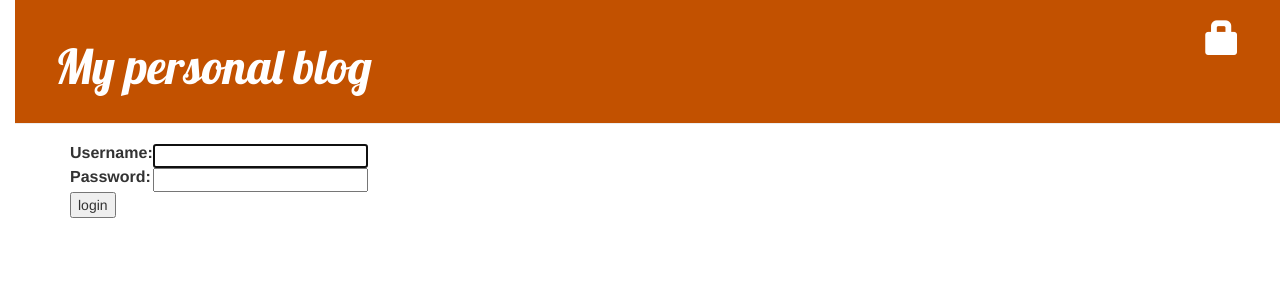
After one commit to ChanduSharma/new-django-blog, a Django app: page /accounts/login/ in a window 1280 px wide. The commit adds this page. Shown: the top 300 px of the page. Run offline with Django 3.2, Linux system fonts and the light colour scheme; some libraries are stand-ins or nearby versions.

Commit message:
login module

```diff
--- a/blog/templates/blog/base.html
+++ b/blog/templates/blog/base.html
@@ -11,6 +11,10 @@
         <div class="page-header">
             {% if user.is_authenticated %}
                 <a href="{% url 'post_new' %}" class="top-menu"><span class="glyphicon glyphicon-plus"></span></a>
+                <a href="{% url 'post_draft_list' %}" class="top-menu"><span class="glyphicon glyphicon-edit"></span></a>
+                <p class="top-menu">Hello {{ user.username }} <small>(<a href="{% url 'logout' %}">Log out</a>)</small></p>
+            {% else %}
+                <a href="{% url 'login' %}" class="top-menu"><span class="glyphicon glyphicon-lock"></span></a>
             {% endif %}
             <h1><a href="/">My personal blog</a></h1>
         </div>
--- a/blog/templates/blog/post_detail.html
+++ b/blog/templates/blog/post_detail.html
@@ -6,6 +6,9 @@
             <div class="date">
                 {{ post.published_date }}
             </div>
+        {% else %}
+            <a class="btn btn-default" href="{% url 'post_publish' pk=post.pk %}">Publish</a>
+            <a class="btn btn-default" href="{% url 'post_remove' pk=post.pk %}"><span class="glyphicon glyphicon-remove"></span></a>
         {% endif %}
         <h2>{{ post.title }}</h2>
         <p>{{ post.text|linebreaksbr }}</p>
--- /dev/null
+++ b/blog/templates/registration/login.html
@@ -0,0 +1,24 @@
+{% extends 'blog/base.html' %}
+
+{% block content %}
+
+    {% if form.errors %}
+        <p>Your username and password didnot match. Please try again.</p>
+    {% endif %}
+    <form method="post" action="{% url 'login' %}">
+            {% csrf_token %}
+                <table>
+                <tr>
+                    <td>{{ form.username.label_tag }}</td>
+                    <td>{{ form.username }}</td>
+                </tr>
+                <tr>
+                    <td>{{ form.password.label_tag }}</td>
+                    <td>{{ form.password }}</td>
+                </tr>
+                </table>
+
+                <input type="submit" value="login" />
+                <input type="hidden" name="next" value="{{ next }}" />
+            </form>
+{% endblock %}
--- a/blog/urls.py
+++ b/blog/urls.py
@@ -6,4 +6,7 @@ urlpatterns = [
     path('', views.post_list, name = "post_list"),
     path('post/<int:pk>/', views.post_detail, name= 'post_detail'),
     path('path/new', views.post_new, name='post_new'),
+    path('drafts/', views.post_draft_list, name='post_draft_list'),
+    path('post/<pk>/publish/', views.post_publish, name='post_publish'),
+    path('post/<pk>/remove/', views.post_remove, name='post_remove'),
 ]
--- a/mysite/settings.py
+++ b/mysite/settings.py
@@ -114,6 +114,8 @@ USE_L10N = True
 
 USE_TZ = True
 
+LOGIN_REDIRECT_URL = '/'
+
 
 # Static files (CSS, JavaScript, Images)
 # https://docs.djangoproject.com/en/2.1/howto/static-files/
--- a/mysite/urls.py
+++ b/mysite/urls.py
@@ -16,8 +16,11 @@ Including another URLconf
 from django.contrib import admin
 from django.urls import path
 from django.urls import include
+from django.contrib.auth import views
 
 urlpatterns = [
     path('admin/', admin.site.urls),
-    path('', include('blog.urls'))
+    path('accounts/login/', views.LoginView.as_view(), name = 'login'),
+    path('accounts/logout/', views.LogoutView.as_view(next_page='/'), name='logout'),
+    path('', include('blog.urls')),
 ]
```
Also changed, not shown: blog/templates/blog/post_draft_list.html (added, +11 -0 lines), blog/views.py (+20 -1 lines), 1 other file.
